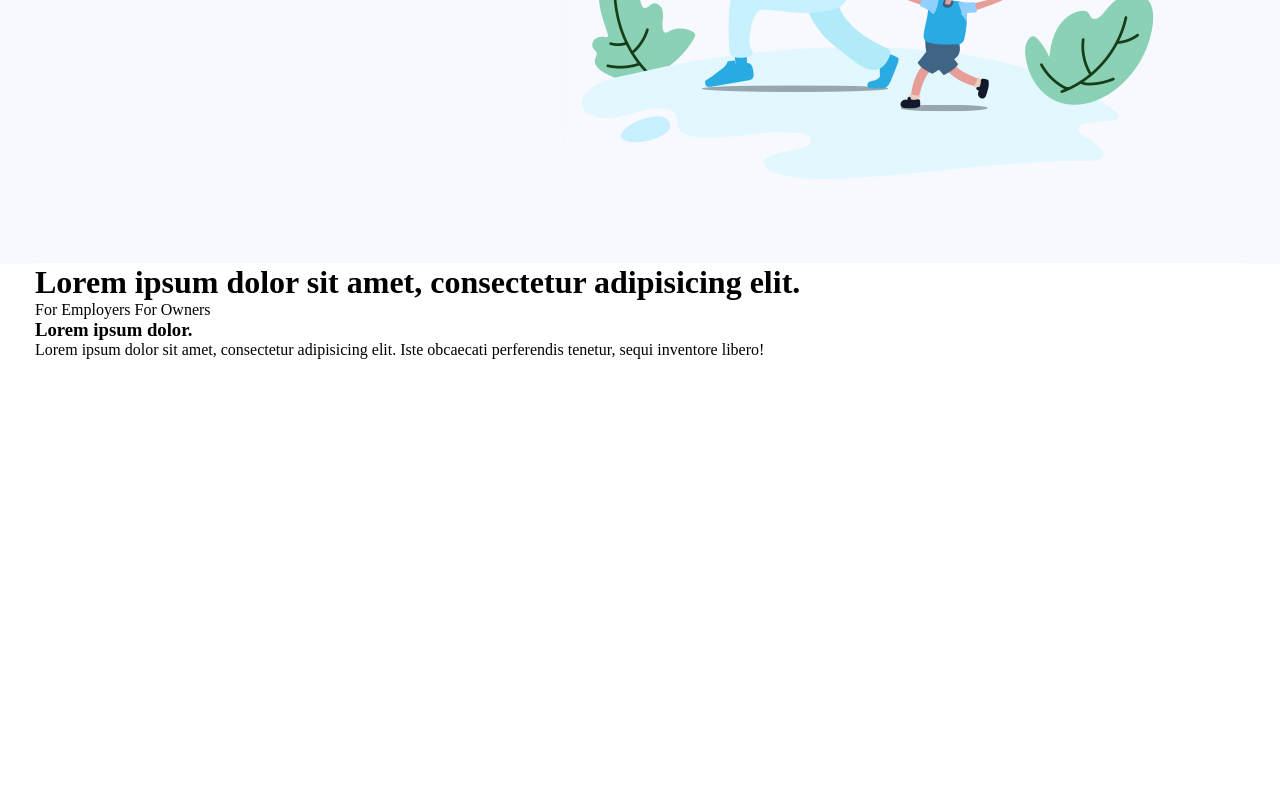
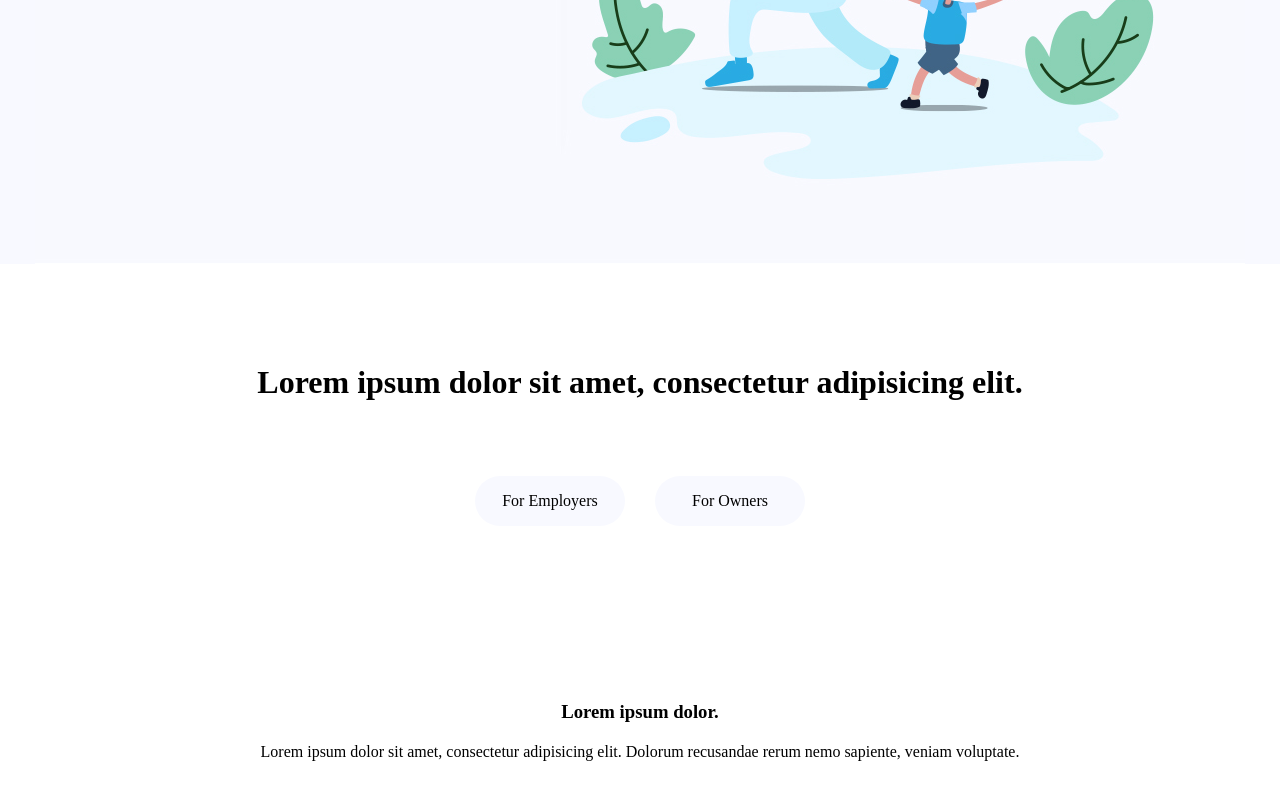
Before and after one commit to doheon98/my_site, a plain HTML site: page 02chavy/index.html in a window 1280 px wide. Shown: the part 2447-3247 px from the top of the page. Drawn offline with Linux system fonts and the light colour scheme.

Commit message:
Update index.html

```diff
--- a/02chavy/index.html
+++ b/02chavy/index.html
@@ -106,6 +106,12 @@
 		div.btnPage .pgTxt h1{margin-bottom: 30px;}
 		div.btnPage .pgTxt p{margin-bottom: 30px;}
 		div.btnPage .pgTxt a.btn{
+			background-color:#f8f9ff;color:black;
+			width: 150px;height: 50px;
+			display: block;text-align: center;line-height: 50px;
+			border: 1px none #000;border-radius:25px;
+		}
+		div.btnPage .pgTxt a.btn:hover{
 			background-color:#2c2c96;color:white;
 			width: 150px;height: 50px;
 			display: block;text-align: center;line-height: 50px;
@@ -132,15 +138,51 @@
 			margin-bottom: 40px;
 		}
 		div.sldWrap .sld a.btn{
+			background-color:#ccc;color:black;
+			width: 150px;height: 50px;
+			display: block;text-align: center;line-height: 50px;
+			border: 1px none #000;border-radius:25px;
+		}
+		div.sldWrap .sld a.btn:hover{
 			background-color:#2c2c96;color:white;
 			width: 150px;height: 50px;
 			display: block;text-align: center;line-height: 50px;
 			border: 1px none #000;border-radius:25px;
 		}
 
+		/*bpgWrap*/
 		div.bpgWrap{
 			width: 1210px;height: 750px;
-			margin: 0 auto;
+			margin: 0 auto;padding: 100px;
+		}
+		div.bpgWrap h1{
+			text-align: center;margin-bottom: 75px;
+		}
+		div.bpgBtn{
+			margin-left: 340px;
+		}
+		div.bpgWrap a{
+			float: left;margin-right: 30px;
+			display: block;width: 150px;height: 50px;
+			background:#f8f9ff;color:black;border-radius:25px;
+			text-align: center;line-height: 50px;
+			margin-bottom: 175px;
+		}
+		div.bpgWrap a:last-child{
+			margin-right: 0;
+		}
+		div.bpgWrap a:hover{
+			float: left;margin-right: 30px;
+			display: block;width: 150px;height: 50px;
+			background:#2c2c96;color:white;border-radius:25px;
+			text-align: center;line-height: 50px;
+			margin-bottom: 175px;
+		}
+		div.bpgWrap .bpgSubTxt{
+			text-align: center;
+		}
+		div.bpgWrap h3{
+			margin-bottom: 20px;
 		}
 
 	</style>
@@ -244,12 +286,16 @@
 	</div>
 
 	<div class="bpgWrap">
-		<div class="bpg">
+		<div class="bpgTxt">
 			<h1>Lorem ipsum dolor sit amet, consectetur adipisicing elit.</h1>
+		</div>
+		<div class="bpgBtn clearfix">
 			<a href="#">For Employers</a>
 			<a href="#">For Owners</a>
+		</div>
+		<div class="bpgSubTxt">
 			<h3>Lorem ipsum dolor.</h3>
-			<p>Lorem ipsum dolor sit amet, consectetur adipisicing elit. Iste obcaecati perferendis tenetur, sequi inventore libero!</p>
+			<p>Lorem ipsum dolor sit amet, consectetur adipisicing elit. Dolorum recusandae rerum nemo sapiente, veniam voluptate.</p>
 		</div>
 	</div>
 
```
